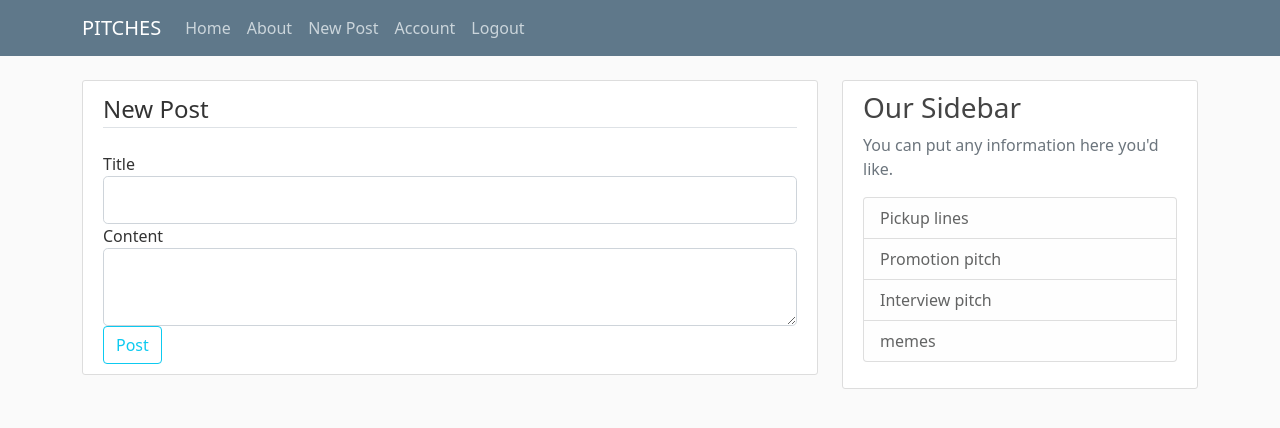
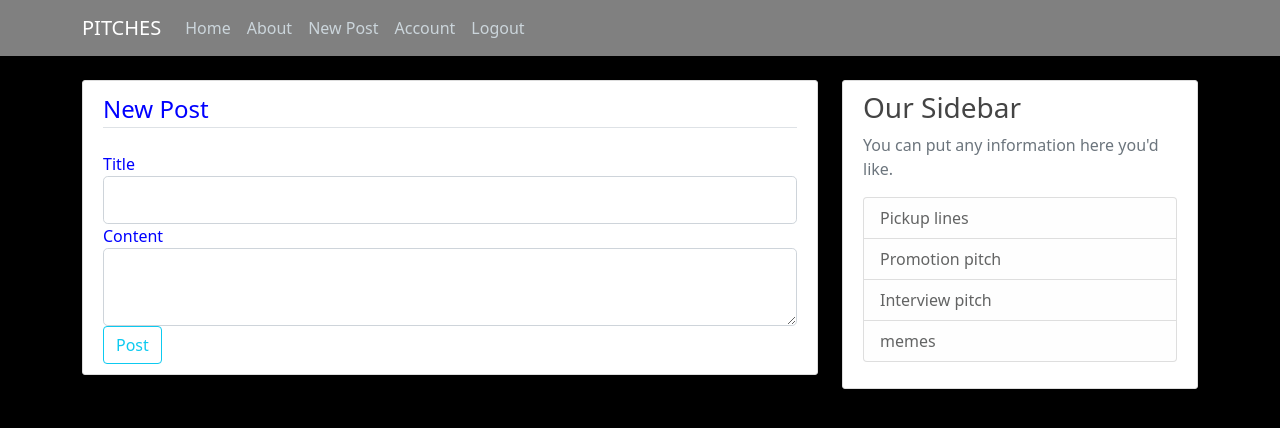
Before and after one commit to briankc804/PITCHES, a Flask app: page /post/new in a window 1280 px wide. Shown: the top 428 px of the page. Run offline with Flask 2, Linux system fonts and the light colour scheme; a user stored in the database is signed in; some libraries are stand-ins or nearby versions.

Commit message:
added a new post and some styling

```diff
--- a/pitches/static/styles.css
+++ b/pitches/static/styles.css
@@ -1,7 +1,7 @@
 body {
 
-    background: #fafafa;
-    color: #333333;
+    background: black;
+    color: blue;
     margin-top: 5rem;
   }
 
@@ -10,7 +10,7 @@ body {
   }
 
   .bg-steel {
-    background-color: #5f788a;
+    background-color: grey;
   }
 
   .site-header .navbar-nav .nav-link {
```
Also changed, not shown: pitches/site.db.
